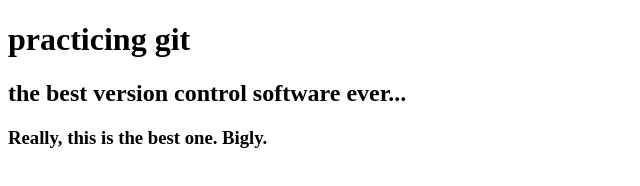
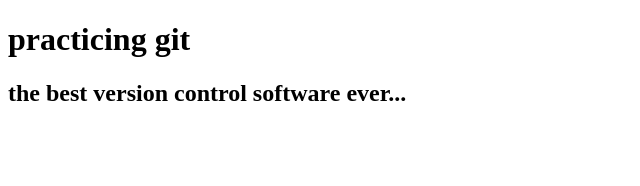
Before and after one commit to johndsykes86/practice-git, a plain HTML site: page index.html in a window 1280 px wide. Shown: the whole page, without its empty margins (0-640 px from the left). Drawn offline with Linux system fonts and the light colour scheme.

Commit message:
Removed third heading

```diff
--- a/index.html
+++ b/index.html
@@ -9,6 +9,6 @@
 <body>
   <h1>practicing git</h1>
   <h2>the best version control software ever...</h2>
-  <h3>Really, this is the best one. Bigly.</h3>
+
 </body>
 </html>
```
